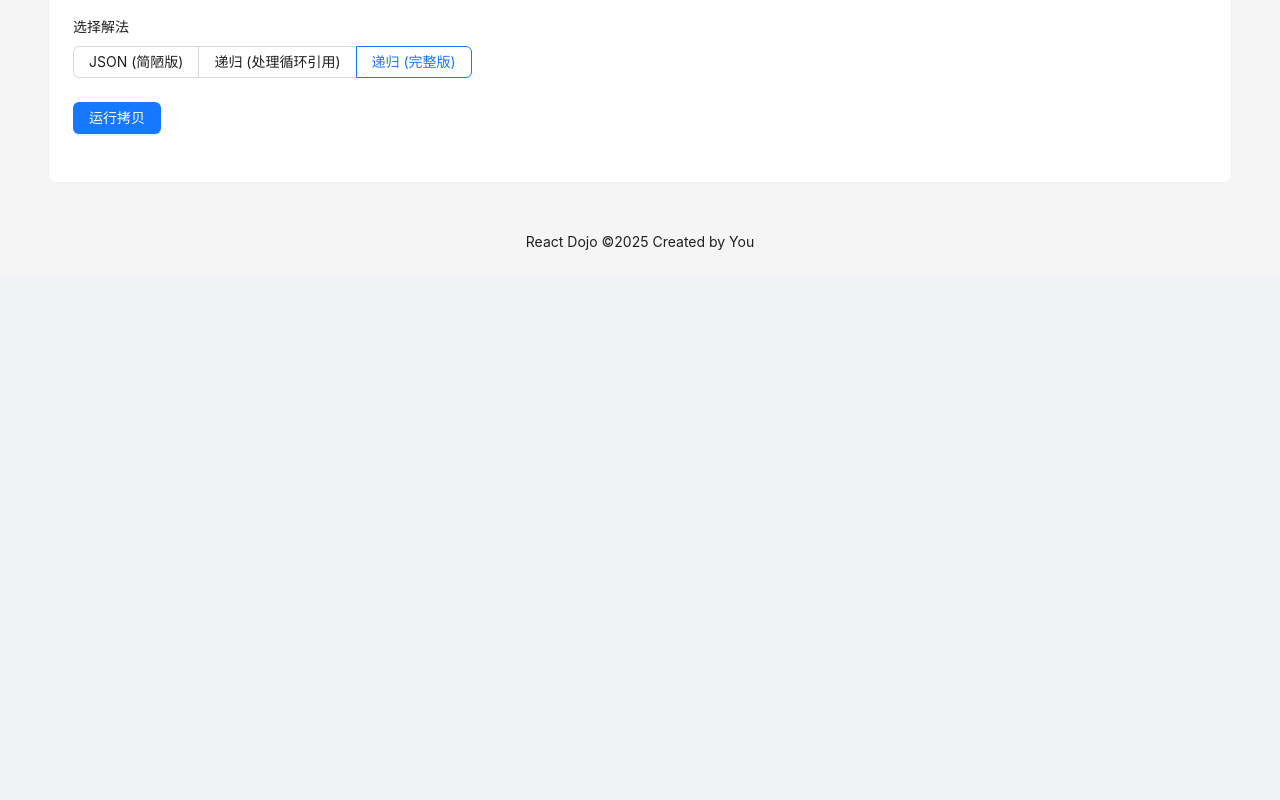
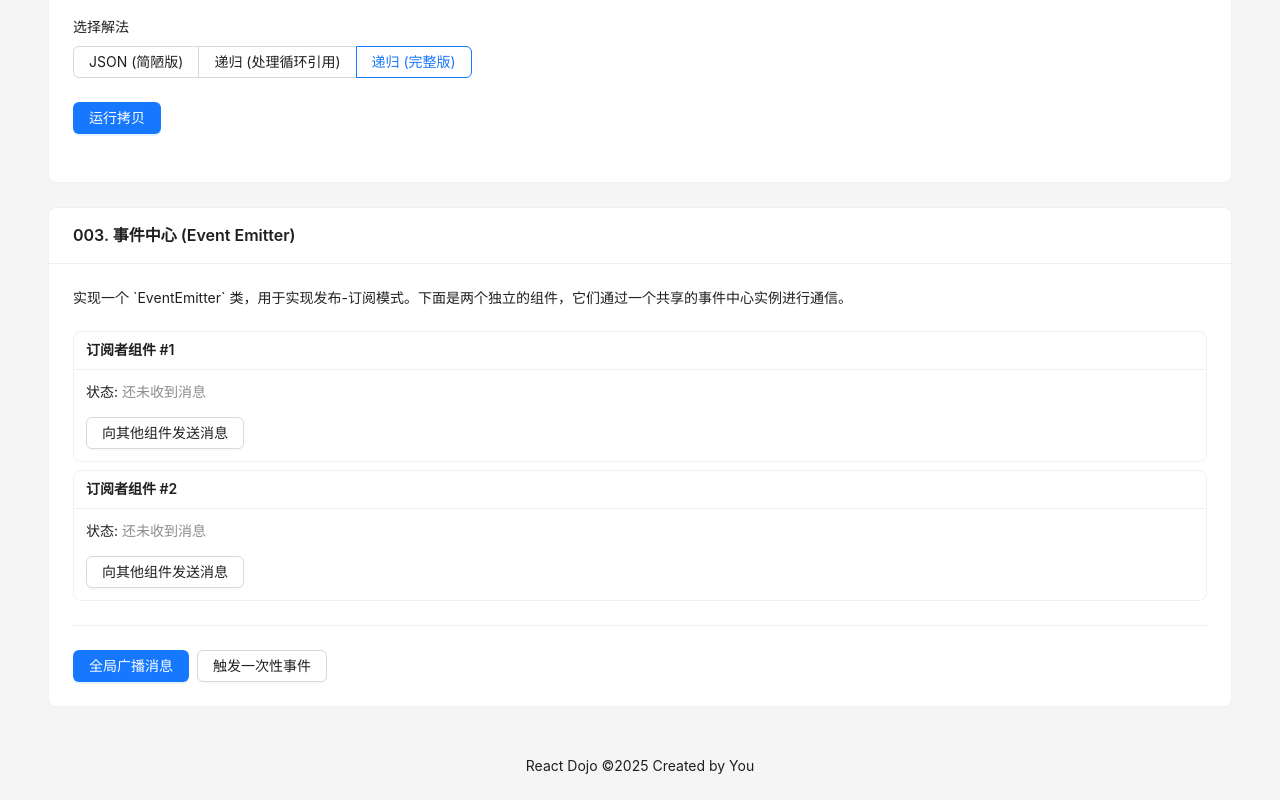
Before and after one commit to az9zz/react-dojo, a React (Vite) app: page /interview in a window 1280 px wide. Shown: the part 1671-2471 px from the top of the page. Before the commit the page ends 1947 px from the top, so only its background shows below. Built offline with nearby package versions, Linux system fonts and the light colour scheme.

Commit message:
feat(interview): 事件中心

```diff
--- /dev/null
+++ b/src/interview/004-event-emitter/index.tsx
@@ -0,0 +1,89 @@
+// src/interview/003-event-emitter/index.tsx
+import React, { useState, useEffect, useRef } from 'react'
+import { Card, Button, Typography, Space, Divider, message } from 'antd'
+import { EventEmitter } from './solution'
+
+const { Paragraph, Text } = Typography
+
+// 创建一个全局的 EventEmitter 实例，以便组件间通信
+const eventBus = new EventEmitter()
+
+// 模拟一个独立的组件
+const SubscriberComponent: React.FC<{ id: number }> = ({ id }) => {
+  const [lastMessage, setLastMessage] = useState<string>('还未收到消息')
+
+  useEffect(() => {
+    const handleMessage = (senderId: number, msg: string) => {
+      if (id !== senderId) {
+        // 不接收自己发的消息
+        const receivedMsg = `收到来自组件 #${senderId} 的消息: "${msg}"`
+        setLastMessage(receivedMsg)
+        message.success(`组件 #${id} 收到消息!`)
+      }
+    }
+
+    const handleOneTimeEvent = () => {
+      const receivedMsg = '收到【一次性】广播！此消息只会出现一次。'
+      setLastMessage(receivedMsg)
+      message.info(`组件 #${id} 收到一次性消息!`)
+    }
+
+    // 订阅 'message' 事件
+    eventBus.on('message', handleMessage)
+    // 订阅 'one-time' 事件
+    eventBus.once('one-time', handleOneTimeEvent)
+
+    // 组件卸载时取消订阅，防止内存泄漏
+    return () => {
+      eventBus.off('message', handleMessage)
+    }
+  }, [id])
+
+  const sendMessage = () => {
+    const msg = `你好，我是组件 #${id}`
+    eventBus.emit('message', id, msg)
+  }
+
+  return (
+    <Card size="small" title={`订阅者组件 #${id}`}>
+      <Paragraph>
+        状态: <Text type="secondary">{lastMessage}</Text>
+      </Paragraph>
+      <Button onClick={sendMessage}>向其他组件发送消息</Button>
+    </Card>
+  )
+}
+
+export const EventEmitterComponent: React.FC = () => {
+  const broadcastCount = useRef(0)
+
+  const handleBroadcast = () => {
+    broadcastCount.current += 1
+    const msg = `这是第 ${broadcastCount.current} 次广播`
+    eventBus.emit('message', 0, msg) // 假设广播来自 ID 0
+  }
+
+  const handleOneTimeBroadcast = () => {
+    eventBus.emit('one-time')
+  }
+
+  return (
+    <Card title="003. 事件中心 (Event Emitter)">
+      <Paragraph>
+        实现一个 `EventEmitter`
+        类，用于实现发布-订阅模式。下面是两个独立的组件，它们通过一个共享的事件中心实例进行通信。
+      </Paragraph>
+      <Space direction="vertical" style={{ width: '100%' }}>
+        <SubscriberComponent id={1} />
+        <SubscriberComponent id={2} />
+      </Space>
+      <Divider />
+      <Space>
+        <Button type="primary" onClick={handleBroadcast}>
+          全局广播消息
+        </Button>
+        <Button onClick={handleOneTimeBroadcast}>触发一次性事件</Button>
+      </Space>
+    </Card>
+  )
+}
--- /dev/null
+++ b/src/interview/004-event-emitter/solution.ts
@@ -0,0 +1,76 @@
+// src/interview/003-event-emitter/solution.ts
+
+// 定义监听器函数的类型
+// eslint-disable-next-line @typescript-eslint/no-explicit-any
+type Listener = (...args: any[]) => void
+
+export class EventEmitter {
+  // 使用 Map 来存储事件，key 是事件名，value 是监听器数组
+  private events: Map<string, Listener[]>
+
+  constructor() {
+    this.events = new Map()
+  }
+
+  /**
+   * 订阅事件
+   * @param eventName 事件名称
+   * @param listener 监听器函数
+   */
+  public on(eventName: string, listener: Listener): void {
+    if (!this.events.has(eventName)) {
+      this.events.set(eventName, [])
+    }
+    this.events.get(eventName)?.push(listener)
+  }
+
+  /**
+   * 触发事件
+   * @param eventName 事件名称
+   * @param args 传递给监听器的参数
+   */
+  // eslint-disable-next-line @typescript-eslint/no-explicit-any
+  public emit(eventName: string, ...args: any[]): void {
+    const listeners = this.events.get(eventName)
+    if (listeners) {
+      // 遍历并执行所有监听器
+      // 使用 slice() 创建一个副本，防止在监听器中修改原始数组导致问题
+      listeners.slice().forEach((listener) => {
+        listener(...args)
+      })
+    }
+  }
+
+  /**
+   * 取消订阅
+   * @param eventName 事件名称
+   * @param listener 要移除的监听器函数
+   */
+  public off(eventName: string, listener: Listener): void {
+    const listeners = this.events.get(eventName)
+    if (listeners) {
+      const filteredListeners = listeners.filter((l) => l !== listener)
+      // 更新事件的监听器数组
+      this.events.set(eventName, filteredListeners)
+    }
+  }
+
+  /**
+   * 订阅一次性事件
+   * @param eventName 事件名称
+   * @param listener 监听器函数
+   */
+  public once(eventName: string, listener: Listener): void {
+    // 创建一个包装函数
+    // eslint-disable-next-line @typescript-eslint/no-explicit-any
+    const onceWrapper = (...args: any[]) => {
+      // 执行原始监听器
+      listener(...args)
+      // 立即移除自身
+      this.off(eventName, onceWrapper)
+    }
+
+    // 订阅这个包装函数
+    this.on(eventName, onceWrapper)
+  }
+}
--- a/src/pages/InterviewPage/index.tsx
+++ b/src/pages/InterviewPage/index.tsx
@@ -4,6 +4,7 @@ import { Typography, Divider } from 'antd'
 import { ArrayFlattenComponent } from '../../interview/001-array-flatten' // 1. 导入新组件
 import { FunctionCurryingComponent } from '../../interview/002-function-curryin'
 import { DeepCloneComponent } from '../../interview/003-deep-clone'
+import { EventEmitterComponent } from '../../interview/004-event-emitter'
 
 const { Title } = Typography
 
@@ -17,6 +18,8 @@ const InterviewPage: React.FC = () => {
       <FunctionCurryingComponent />
       <div style={{ marginTop: '24px' }} />
       <DeepCloneComponent />
+      <div style={{ marginTop: '24px' }} />
+      <EventEmitterComponent />
     </div>
   )
 }
```
Also changed, not shown: src/interview/004-event-emitter/README.md (added).
